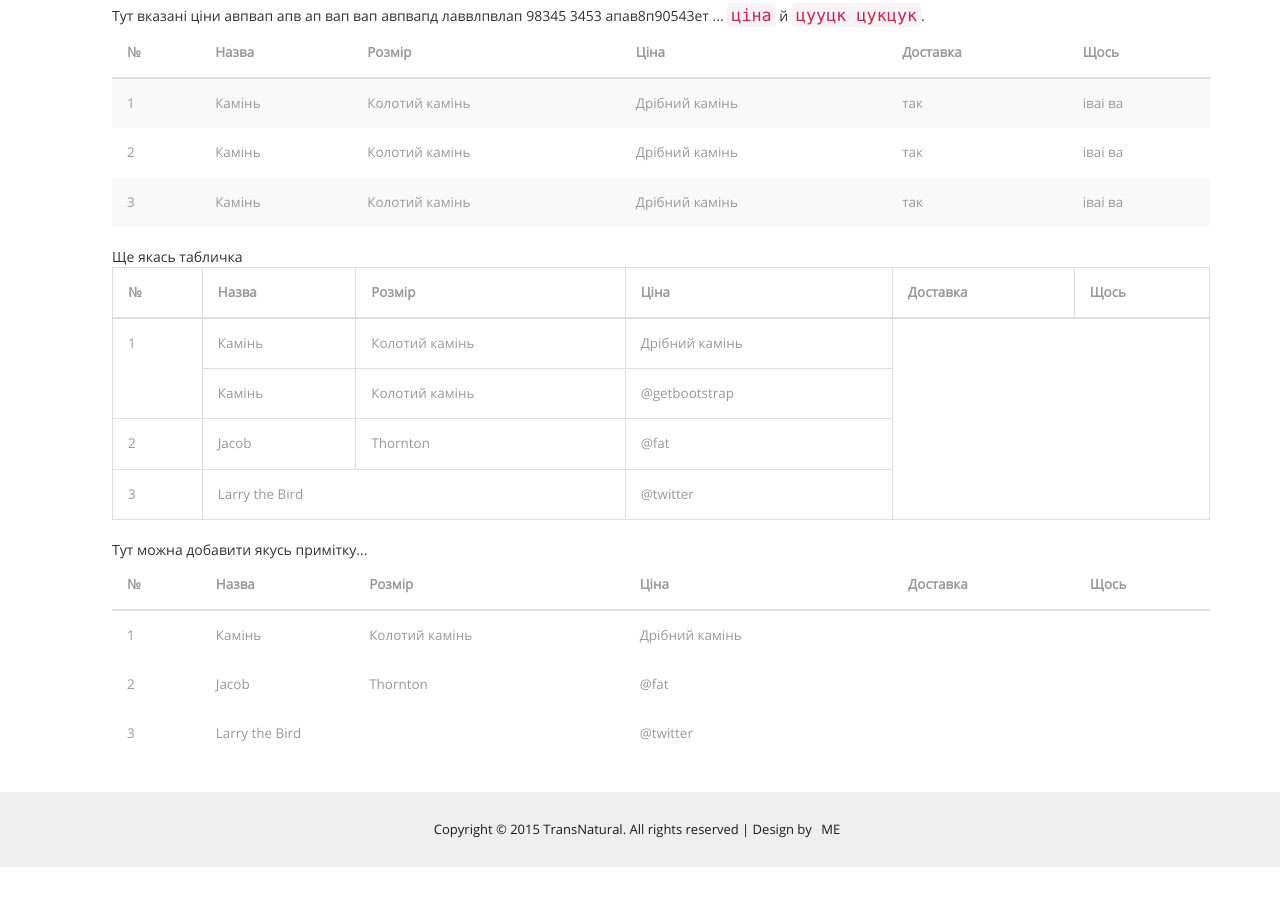
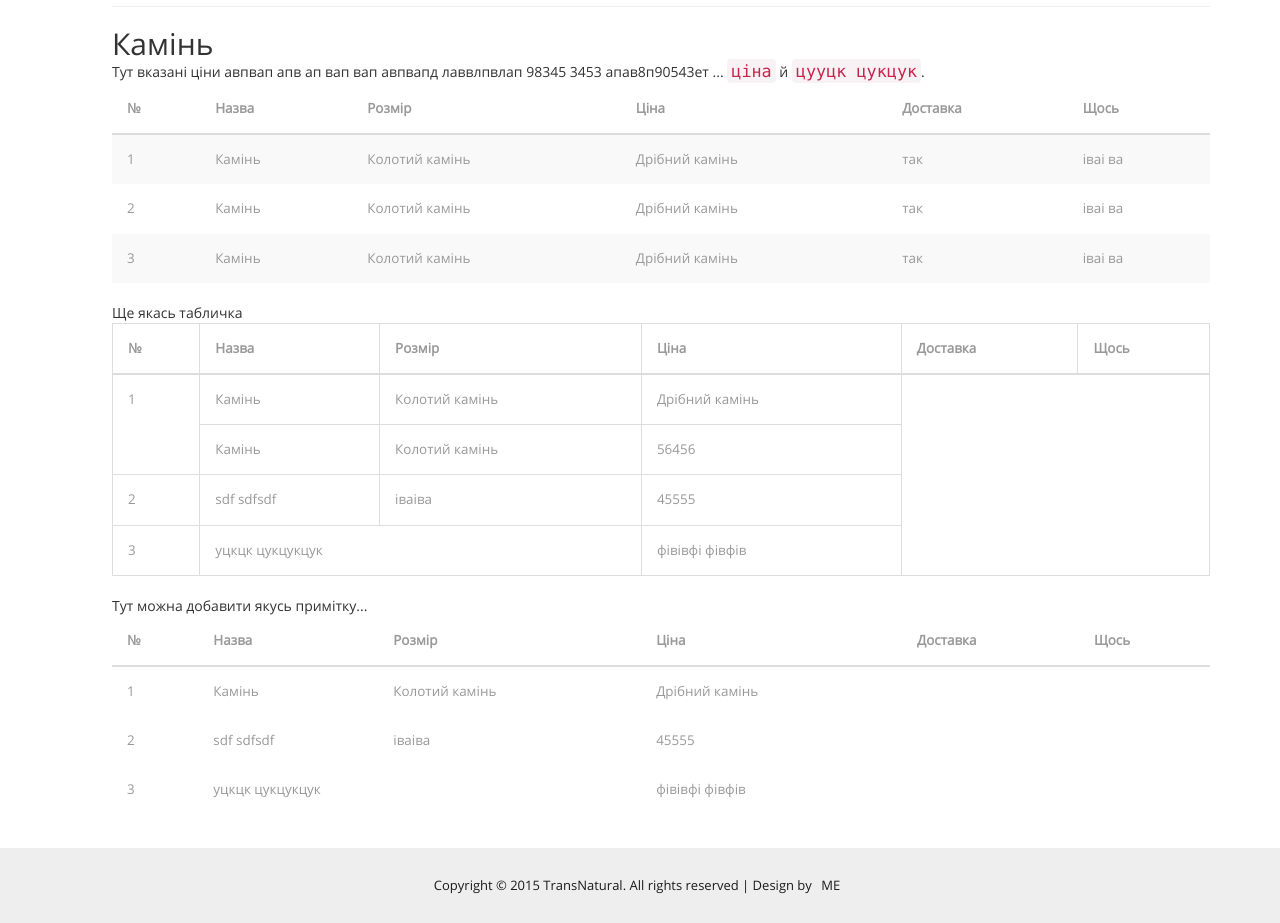
Before and after one commit to Masteri/wood, a plain HTML site: page services.html in a window 1280 px wide. Shown: the part 899-1822 px from the top of the page. Before the commit the page ends 1766 px from the top, so only its background shows below. Drawn offline with Linux system fonts and the light colour scheme.

Commit message:
іваіва
іва

```diff
--- a/services.html
+++ b/services.html
@@ -65,7 +65,7 @@ Smartphone Compatible web template, free webdesigns for Nokia, Samsung, LG, Sony
 				<a href="index.html">TransNatural</a>
 			</div>
 		</div>
-		<div class="header-bКолотий каміньm">
+		<div class="header-bottom">
 			<div class="top-menu">
 							<span class="menu">
                                 <img src="images/nav.png" alt=""/>
@@ -370,7 +370,7 @@ Smartphone Compatible web template, free webdesigns for Nokia, Samsung, LG, Sony
 					  <li role="presentation" class="dropdown">
 						<a href="#" id="myTabDrop1" class="dropdown-toggle" data-toggle="dropdown" aria-controls="myTabDrop1-contents" aria-expanded="false">Dropdown <span class="caret"></span></a>
 						<ul class="dropdown-menu" role="menu" aria-labelledby="myTabDrop1" id="myTabDrop1-contents">
-						  <li><a href="#dropdown1" tabindex="-1" role="tab" id="dropdown1-tab" data-toggle="tab" aria-controls="dropdown1">@fat</a></li>
+						  <li><a href="#dropdown1" tabindex="-1" role="tab" id="dropdown1-tab" data-toggle="tab" aria-controls="dropdown1">45555</a></li>
 						  <li><a href="#dropdown2" tabindex="-1" role="tab" id="dropdown2-tab" data-toggle="tab" aria-controls="dropdown2">Дрібний камінь</a></li>
 						</ul>
 					  </li>
@@ -528,18 +528,18 @@ Smartphone Compatible web template, free webdesigns for Nokia, Samsung, LG, Sony
 								<tr>
 								  <td>Камінь</td>
 								  <td>Колотий камінь</td>
-								  <td>@getbootstrap</td>
+								  <td>56456</td>
 								</tr>
 								<tr>
 								  <td>2</td>
-								  <td>Jacob</td>
-								  <td>Thornton</td>
-								  <td>@fat</td>
+								  <td>sdf sdfsdf</td>
+								  <td>іваіва </td>
+								  <td>45555</td>
 								</tr>
 								<tr>
 								  <td>3</td>
-								  <td colspan="2">Larry the Bird</td>
-								  <td>@twitter</td>
+								  <td colspan="2"> уцкцк цукцукцук</td>
+								  <td>фівівфі фівфів</td>
 								</tr>
 							  </tbody>
 							</table>
@@ -566,14 +566,14 @@ Smartphone Compatible web template, free webdesigns for Nokia, Samsung, LG, Sony
 								</tr>
 								<tr>
 								  <td>2</td>
-								  <td>Jacob</td>
-								  <td>Thornton</td>
-								  <td>@fat</td>
+								  <td>sdf sdfsdf</td>
+								  <td>іваіва </td>
+								  <td>45555</td>
 								</tr>
 								<tr>
 								  <td>3</td>
-								  <td colspan="2">Larry the Bird</td>
-								  <td>@twitter</td>
+								  <td colspan="2"> уцкцк цукцукцук</td>
+								  <td>фівівфі фівфів</td>
 								</tr>
 							  </tbody>
 							</table>
```
